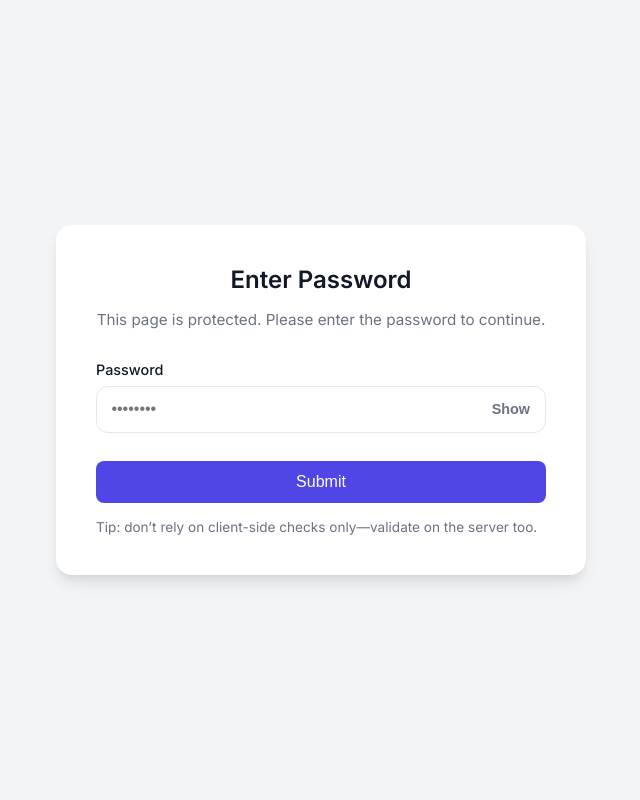
After one commit to BS-ASPM-2025/bs-aspm-2025-team1, a FastAPI app: template templates/passcode.html in a window 1280 px wide. The commit adds this page. Shown: the whole page, without its empty margins (319-959 px from the left). Run offline with FastAPI, Linux system fonts and the light colour scheme; the template is opened without the code that fills it, so the values that code supplies are empty.

Commit message:
adding passcode page, some GUI chnages in the other pages

```diff
--- a/app.py
+++ b/app.py
@@ -1,19 +1,22 @@
 from contextlib import asynccontextmanager
-from fastapi import FastAPI
+from fastapi import FastAPI, Request, Depends, Form, File, UploadFile
 from fastapi.responses import RedirectResponse
-from fastapi import Depends, Request
+from fastapi.templating import Jinja2Templates
 from sqlalchemy.orm import Session
-from fastapi.templating import Jinja2Templates
-import shutil
-import os
-from fastapi import File, UploadFile, HTTPException, Form
-from src.handlepdf import extract_text_from_pdf
+from starlette.status import HTTP_302_FOUND
+
+from shared import get_db, engine, Base
 from models import Resume, Job
-from shared import get_db,engine,Base
 import uuid
 
 templates = Jinja2Templates(directory="templates")
-app = FastAPI(title="Resume–Job Matcher")
+
+@asynccontextmanager
+async def lifespan(app: FastAPI):
+    Base.metadata.create_all(bind=engine)
+    yield
+
+app = FastAPI(title="Resume–Job Matcher", lifespan=lifespan)
 
 @asynccontextmanager
 async def lifespan(app: FastAPI):
@@ -27,6 +30,7 @@ async def root(request: Request):
         context={"company_name": "ResMe"}
     )
 
+
 @app.get("/post_job", include_in_schema=False)
 async def post_job_page(request: Request):
     return templates.TemplateResponse(
@@ -35,16 +39,17 @@ async def post_job_page(request: Request):
         context={"company_name": "ResMe"}
     )
 
+
 @app.post("/post_job")
 async def post_job(
-    request: Request,
-    title: str = Form(...),
-    company: str = Form(...),
-    degree: str = Form(...),
-    experience: str = Form(...),
-    required_skills: str = Form(...),
-    job_text: str = Form(...),
-    db: Session = Depends(get_db)
+        request: Request,
+        title: str = Form(...),
+        company: str = Form(...),
+        degree: str = Form(...),
+        experience: str = Form(...),
+        required_skills: str = Form(...),
+        job_text: str = Form(...),
+        db: Session = Depends(get_db)
 ):
     # Combine fields for match algorithm text
     combined_text = f"Title: {title}\nCompany: {company}\nSkills: {required_skills}\nDegree: {degree}\nExperience: {experience}\n\nDescription:\n{job_text}"
@@ -58,7 +63,7 @@ async def post_job(
         degree=degree,
         experience=experience,
         required_skills=required_skills,
-        job_text=combined_text, # Using combined text for searching logic compatibility
+        job_text=combined_text,  # Using combined text for searching logic compatibility
         id_text=id_text
     )
 
@@ -78,11 +83,21 @@ async def hello_page(request: Request):
     )
 
 
-@app.post("/upload_resume")
-async def upload_resume(request: Request, file: UploadFile = File(...), db: Session = Depends(get_db)):
+@app.get("/passcode", include_in_schema=False)
+async def passcode_page(request: Request):
+    return templates.TemplateResponse(
+        request=request,
+        name="passcode.html",
+        context={"company_name": "ResMe"}
+    )
+
+@app.post("/passcode", include_in_schema=False)
+async def passcode_submit(password: str = Form(...)):
+    return RedirectResponse(url="/post_job", status_code=303)
 
     # Validation
-    ALLOWED_TYPES = ["application/pdf", "application/msword", "application/vnd.openxmlformats-officedocument.wordprocessingml.document"]
+    ALLOWED_TYPES = ["application/pdf", "application/msword",
+                     "application/vnd.openxmlformats-officedocument.wordprocessingml.document"]
     MAX_SIZE = 5 * 1024 * 1024  # 5MB
 
     if file.content_type not in ALLOWED_TYPES:
--- /dev/null
+++ b/templates/passcode.html
@@ -0,0 +1,187 @@
+<!DOCTYPE html>
+<html lang="en">
+<head>
+  <meta charset="UTF-8" />
+  <meta name="viewport" content="width=device-width, initial-scale=1.0" />
+  <title>Password Gate</title>
+  <link href="https://fonts.googleapis.com/css2?family=Inter:wght@400;500;600&display=swap" rel="stylesheet">
+
+  <style>
+    :root {
+      --primary-color: #4f46e5;
+      --primary-hover: #4338ca;
+      --bg-color: #f3f4f6;
+      --card-bg: #ffffff;
+      --text-color: #111827;
+      --text-secondary: #6b7280;
+      --border-color: #e5e7eb;
+    }
+
+    body {
+      font-family: 'Inter', sans-serif;
+      background-color: var(--bg-color);
+      color: var(--text-color);
+      display: flex;
+      justify-content: center;
+      align-items: center;
+      min-height: 100vh;
+      margin: 0;
+    }
+
+    .card {
+      background-color: var(--card-bg);
+      padding: 2.5rem;
+      border-radius: 1rem;
+      box-shadow: 0 10px 15px -3px rgba(0,0,0,0.1), 0 4px 6px -2px rgba(0,0,0,0.05);
+      width: 100%;
+      max-width: 450px;
+      text-align: center;
+    }
+
+    h1 {
+      margin-top: 0;
+      font-weight: 600;
+      font-size: 1.5rem;
+      margin-bottom: 0.5rem;
+    }
+
+    p.subtitle {
+      color: var(--text-secondary);
+      font-size: 0.95rem;
+      margin-bottom: 2rem;
+    }
+
+    .error-alert {
+      background-color: #fee2e2;
+      color: #b91c1c;
+      padding: 0.75rem;
+      border-radius: 0.5rem;
+      margin-bottom: 1.5rem;
+      font-size: 0.9rem;
+      border: 1px solid #fecaca;
+      text-align: left;
+    }
+
+    .field {
+      text-align: left;
+      margin-bottom: 1rem;
+    }
+
+    label {
+      display: block;
+      font-size: 0.9rem;
+      font-weight: 500;
+      margin-bottom: 0.5rem;
+      color: var(--text-color);
+    }
+
+    .input-wrap {
+      position: relative;
+    }
+
+    input[type="password"],
+    input[type="text"] {
+      width: 100%;
+      box-sizing: border-box;
+      padding: 0.85rem 2.75rem 0.85rem 0.9rem;
+      border-radius: 0.75rem;
+      border: 1px solid var(--border-color);
+      outline: none;
+      font-size: 1rem;
+      transition: border-color 0.2s, box-shadow 0.2s;
+    }
+
+    input:focus {
+      border-color: var(--primary-color);
+      box-shadow: 0 0 0 4px rgba(79,70,229,0.12);
+    }
+
+    .toggle-btn {
+      position: absolute;
+      right: 0.6rem;
+      top: 50%;
+      transform: translateY(-50%);
+      border: none;
+      background: transparent;
+      color: var(--text-secondary);
+      cursor: pointer;
+      padding: 0.25rem 0.4rem;
+      font-size: 0.9rem;
+      font-weight: 600;
+    }
+
+    .toggle-btn:hover {
+      color: var(--primary-color);
+    }
+
+    .btn {
+      background-color: var(--primary-color);
+      color: white;
+      border: none;
+      padding: 0.75rem 1.5rem;
+      border-radius: 0.5rem;
+      font-weight: 500;
+      width: 100%;
+      margin-top: 0.75rem;
+      cursor: pointer;
+      transition: background-color 0.2s;
+      font-size: 1rem;
+    }
+
+    .btn:hover {
+      background-color: var(--primary-hover);
+    }
+
+    .hint {
+      margin-top: 1rem;
+      font-size: 0.85rem;
+      color: var(--text-secondary);
+      text-align: left;
+    }
+  </style>
+</head>
+
+<body>
+  <div class="card">
+    <h1>Enter Password</h1>
+    <p class="subtitle">This page is protected. Please enter the password to continue.</p>
+
+    {% if error %}
+      <div class="error-alert">{{ error }}</div>
+    {% endif %}
+
+
+    <form action="/passcode" method="post" autocomplete="off">
+      <div class="field">
+        <label for="password">Password</label>
+        <div class="input-wrap">
+          <input
+            type="password"
+            id="password"
+            name="password"
+            placeholder="••••••••"
+            required
+            minlength="3"
+          />
+          <button type="button" class="toggle-btn" id="toggle">Show</button>
+        </div>
+      </div>
+
+      <button type="submit" class="btn">Submit</button>
+      <div class="hint">Tip: don’t rely on client-side checks only—validate on the server too.</div>
+    </form>
+  </div>
+
+  <script>
+    const input = document.getElementById('password');
+    const toggle = document.getElementById('toggle');
+
+    toggle.addEventListener('click', () => {
+      const isHidden = input.type === 'password';
+      input.type = isHidden ? 'text' : 'password';
+      toggle.textContent = isHidden ? 'Hide' : 'Show';
+      input.focus();
+    });
+  </script>
+</body>
+</html>
--- a/templates/post_job.html
+++ b/templates/post_job.html
@@ -171,11 +171,6 @@
                     <input type="text" id="title" name="title" placeholder="e.g. Senior Software Engineer" required>
                 </div>
 
-                <div class="form-group">
-                    <label for="company">Company Name</label>
-                    <input type="text" id="company" name="company" placeholder="e.g. Acme Corp" required>
-                </div>
-
                 <div class="row">
                     <div class="form-group">
                         <label for="degree">Minimum Degree</label>
```
Also changed, not shown: templates/index.html (+3 -17 lines).
